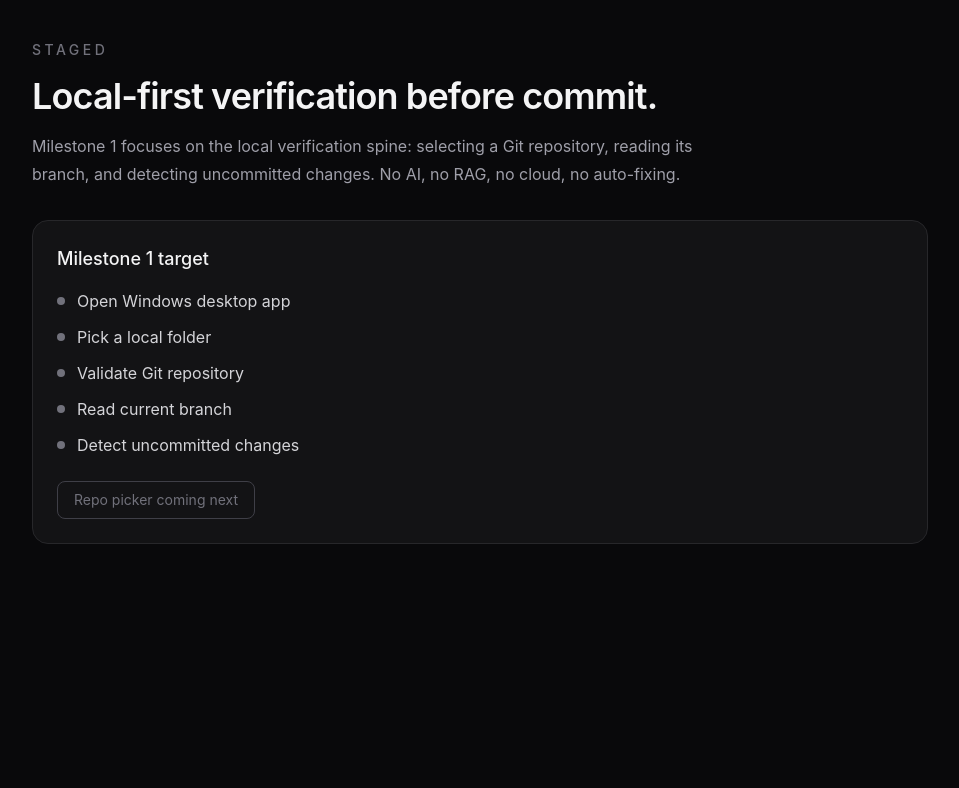
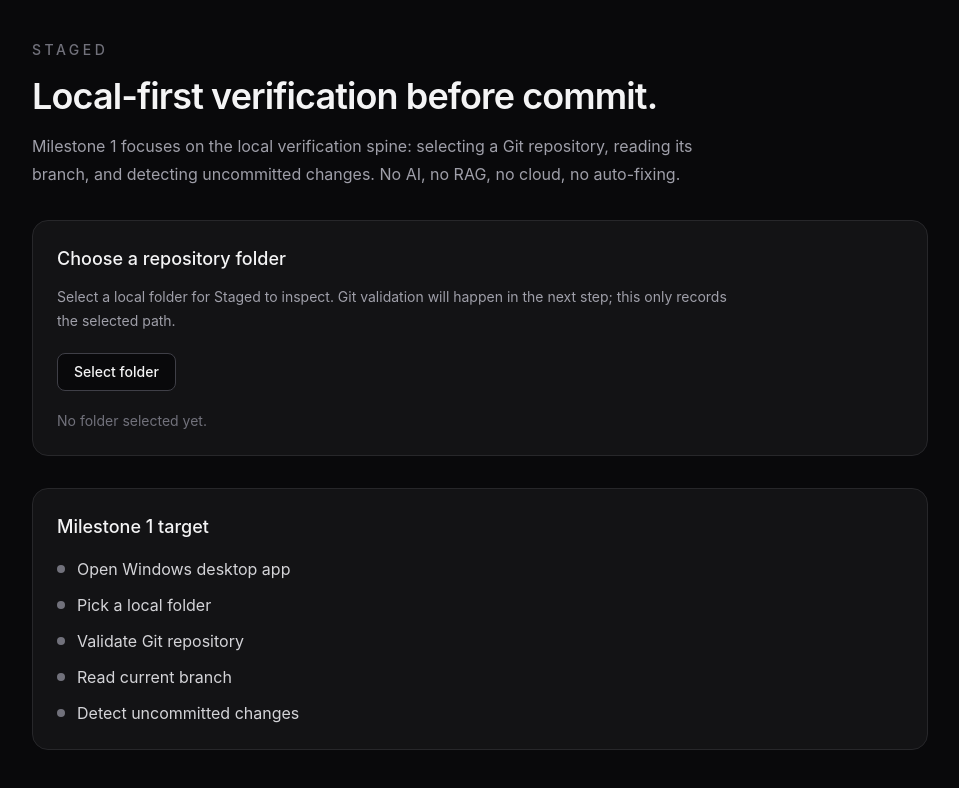
Before and after one commit to rudybrrr/staged, a React (Vite) app: page / in a window 1280 px wide. Shown: the top 788 px of the page, without its empty margins (160-1119 px from the left). Built offline with nearby package versions, Linux system fonts and the light colour scheme.

Commit message:
feat: add repo picker UI

```diff
--- a/src/app/App.tsx
+++ b/src/app/App.tsx
@@ -1,3 +1,7 @@
+import { useState } from "react";
+
+import { RepoPicker } from "./features/repo-picker/RepoPicker";
+
 const milestoneItems = [
   "Open Windows desktop app",
   "Pick a local folder",
@@ -7,6 +11,8 @@ const milestoneItems = [
 ];
 
 export default function App() {
+  const [selectedPath, setSelectedPath] = useState<string | null>(null);
+
   return (
     <main className="min-h-screen bg-zinc-950 px-8 py-10 text-zinc-100">
       <section className="mx-auto max-w-4xl">
@@ -24,6 +30,11 @@ export default function App() {
           AI, no RAG, no cloud, no auto-fixing.
         </p>
 
+        <RepoPicker
+          selectedPath={selectedPath}
+          onSelectPath={setSelectedPath}
+        />
+
         <div className="mt-8 rounded-2xl border border-zinc-800 bg-zinc-900/70 p-6">
           <h2 className="text-lg font-medium">Milestone 1 target</h2>
 
@@ -35,14 +46,6 @@ export default function App() {
               </li>
             ))}
           </ul>
-
-          <button
-            type="button"
-            disabled
-            className="mt-6 rounded-lg border border-zinc-700 px-4 py-2 text-sm text-zinc-500"
-          >
-            Repo picker coming next
-          </button>
         </div>
       </section>
     </main>
--- /dev/null
+++ b/src/app/features/repo-picker/RepoPicker.tsx
@@ -0,0 +1,62 @@
+import { useState } from "react";
+import { open } from "@tauri-apps/plugin-dialog";
+
+type RepoPickerProps = {
+  selectedPath: string | null;
+  onSelectPath: (path: string) => void;
+};
+
+export function RepoPicker({ selectedPath, onSelectPath }: RepoPickerProps) {
+  const [isPicking, setIsPicking] = useState(false);
+
+  async function handleSelectFolder() {
+    try {
+      setIsPicking(true);
+
+      const selected = await open({
+        directory: true,
+        multiple: false,
+        title: "Select a Git repository",
+      });
+
+      if (typeof selected === "string") {
+        onSelectPath(selected);
+      }
+    } catch (error) {
+      console.error("Failed to open folder picker", error);
+    } finally {
+      setIsPicking(false);
+    }
+  }
+
+  return (
+    <div className="mt-8 rounded-2xl border border-zinc-800 bg-zinc-900/70 p-6">
+      <h2 className="text-lg font-medium">Choose a repository folder</h2>
+
+      <p className="mt-3 max-w-2xl text-sm leading-6 text-zinc-400">
+        Select a local folder for Staged to inspect. Git validation will happen
+        in the next step; this only records the selected path.
+      </p>
+
+      <button
+        type="button"
+        onClick={handleSelectFolder}
+        disabled={isPicking}
+        className="mt-5 rounded-lg border border-zinc-700 bg-zinc-950 px-4 py-2 text-sm font-medium text-zinc-100 transition hover:border-zinc-500 hover:bg-zinc-900 disabled:cursor-not-allowed disabled:text-zinc-500"
+      >
+        Select folder
+      </button>
+
+      {selectedPath ? (
+        <div className="mt-5">
+          <p className="text-sm font-medium text-zinc-300">Selected path</p>
+          <code className="mt-2 block overflow-x-auto rounded-lg border border-zinc-800 bg-zinc-950 p-3 font-mono text-sm text-zinc-200">
+            {selectedPath}
+          </code>
+        </div>
+      ) : (
+        <p className="mt-5 text-sm text-zinc-500">No folder selected yet.</p>
+      )}
+    </div>
+  );
+}
```
